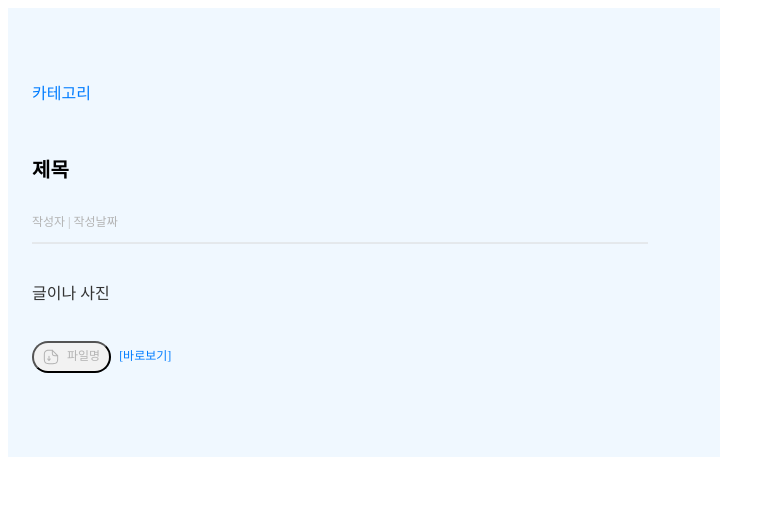
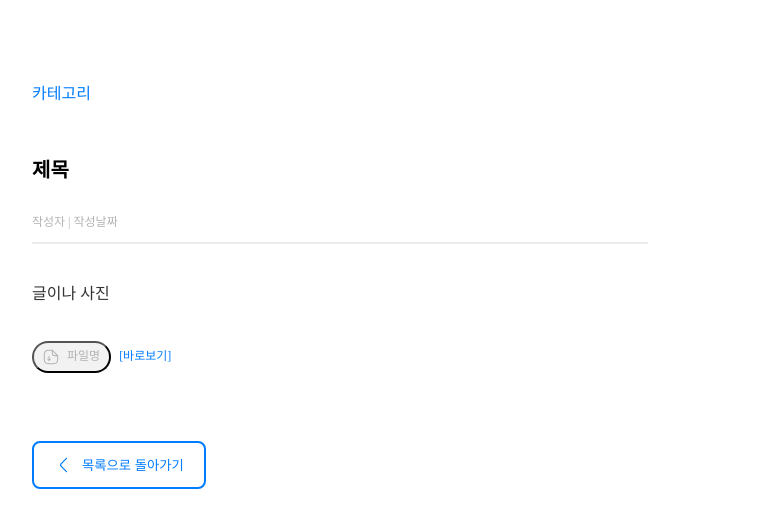
Before and after one commit to Team-INSERT/homepage-frontend, a Next.js app: page /home in a window 1280 px wide. Shown: the top 528 px of the page, without its empty margins (0-775 px from the left). Built offline with nearby package versions, Linux system fonts and the light colour scheme.

Commit message:
feat(component): 퍼블리싱 완료

```diff
--- /dev/null
+++ b/src/assets/Arrow.tsx
@@ -0,0 +1,23 @@
+export default function Arrow() {
+  return (
+    <svg
+      width="20"
+      height="20"
+      viewBox="0 0 20 20"
+      fill="none"
+      xmlns="http://www.w3.org/2000/svg"
+    >
+      <g id="vuesax/outline/arrow-left">
+        <g id="vuesax/outline/arrow-left_2">
+          <g id="arrow-left">
+            <path
+              id="Vector"
+              d="M12.5004 17.2248C12.3421 17.2248 12.1837 17.1664 12.0587 17.0414L6.62539 11.6081C5.74206 10.7248 5.74206 9.27477 6.62539 8.39144L12.0587 2.95811C12.3004 2.71644 12.7004 2.71644 12.9421 2.95811C13.1837 3.19977 13.1837 3.59977 12.9421 3.84144L7.50872 9.27477C7.10872 9.67477 7.10872 10.3248 7.50872 10.7248L12.9421 16.1581C13.1837 16.3998 13.1837 16.7998 12.9421 17.0414C12.8171 17.1581 12.6587 17.2248 12.5004 17.2248Z"
+              fill="#007CFF"
+            />
+          </g>
+        </g>
+      </g>
+    </svg>
+  );
+}
--- a/src/components/@common/Writing/page.tsx
+++ b/src/components/@common/Writing/page.tsx
@@ -1,6 +1,7 @@
 "use client";
 
 import Line from "@/assets/Line";
+
 import * as S from "./style";
 
 const Writing = () => {
@@ -22,6 +23,10 @@ const Writing = () => {
         </S.FileName>
         <S.QuickView>[바로보기]</S.QuickView>
       </S.FileLayout>
+      <S.BackToList mode="GLOW" radius={8}>
+        <S.LeftArrow />
+        목록으로 돌아가기
+      </S.BackToList>
     </S.Display>
   );
 };
--- a/src/components/@common/Writing/style.ts
+++ b/src/components/@common/Writing/style.ts
@@ -1,15 +1,17 @@
 import styled from "styled-components";
-import { font } from "@/styles";
+import { flex, font } from "@/styles";
 import SaveFile from "@/assets/SaveFile";
+import Arrow from "@/assets/Arrow";
+import Button from "../Button";
 
 export const Display = styled.div`
-  background-color: aliceblue;
   display: flex;
   width: 664px;
   padding: 60px 24px 80px 24px;
   flex-direction: column;
   justify-content: center;
   align-items: flex-start;
+  border-radius: 24px;
 `;
 export const Head = styled.div`
   display: flex;
@@ -50,6 +52,7 @@ export const FileLayout = styled.div`
   justify-content: center;
   align-items: center;
   gap: 8px;
+  margin-bottom: 64px;
 `;
 export const FileName = styled.button`
   display: flex;
@@ -70,3 +73,12 @@ export const QuickView = styled.p`
   color: var(--primary-bssm-blue, #007cff);
   ${font.Caption}
 `;
+export const LeftArrow = styled(Arrow)`
+  width: 20px;
+  height: 20px;
+`;
+export const BackToList = styled(Button)`
+  ${flex.CENTER}
+  display: flex;
+  gap: 8px;
+`;
```
